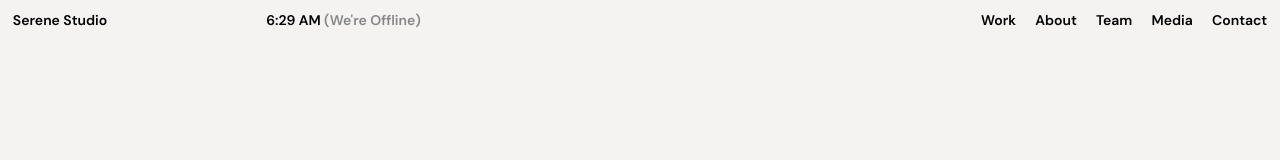
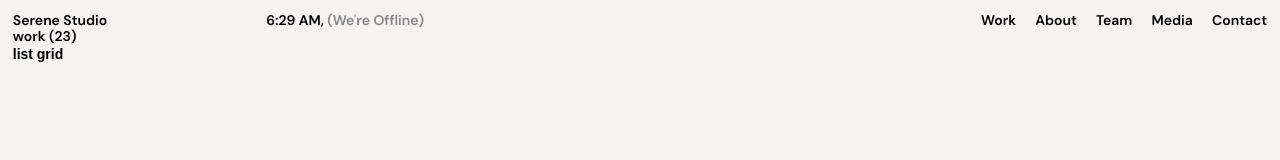
Before and after one commit to uzoway/serene-studio-animation, a plain HTML site: page index.html in a window 1280 px wide. Drawn offline with nearby package versions, Linux system fonts and the light colour scheme.

Commit message:
feat(markup): Add the markup for the content of the container's header

```diff
--- a/index.html
+++ b/index.html
@@ -29,7 +29,7 @@
 
       <p class="navigation__time">
         <span class="navigation__time--text" id="js-slide-up"
-          >6:29 AM <span>(We're offline)</span></span
+          >6:29 AM, <span>(We're offline)</span></span
         >
       </p>
 
@@ -56,6 +56,32 @@
       </button>
     </nav>
 
+    <main class="container">
+      <section class="wrapper">
+        <header class="wrapper__header">
+          <div class="row">
+            <h1 class="header__heading">
+              <span class="header__heading--text">
+                work
+                <span>(23)</span>
+              </span>
+            </h1>
+
+            <div class="header__btns">
+              <button class="btns__item btns__item--list">
+                <span>list</span>
+              </button>
+              <button class="btns__item btns__item--grid active">
+                <span>grid</span>
+              </button>
+            </div>
+          </div>
+        </header>
+
+        <div class="wrapper__content"></div>
+      </section>
+    </main>
+
     <script src="https://cdnjs.cloudflare.com/ajax/libs/gsap/3.12.5/gsap.min.js"></script>
     <script src="https://cdnjs.cloudflare.com/ajax/libs/gsap/3.12.5/CustomEase.min.js"></script>
     <script src="https://cdnjs.cloudflare.com/ajax/libs/gsap/3.12.2/Flip.min.js"></script>
```
